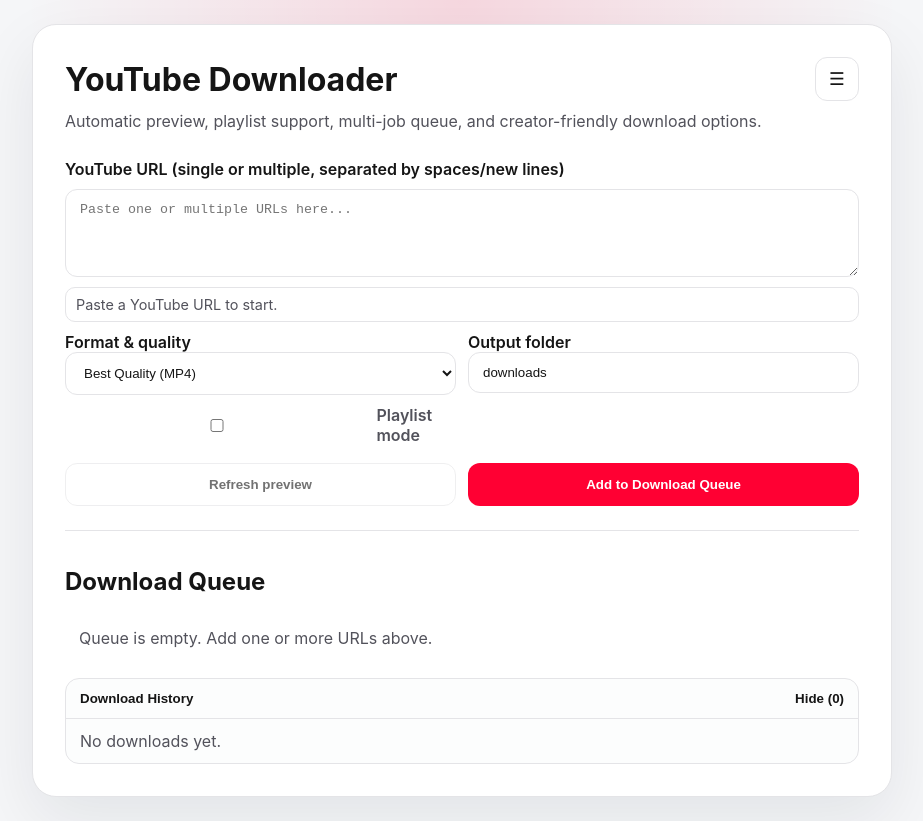
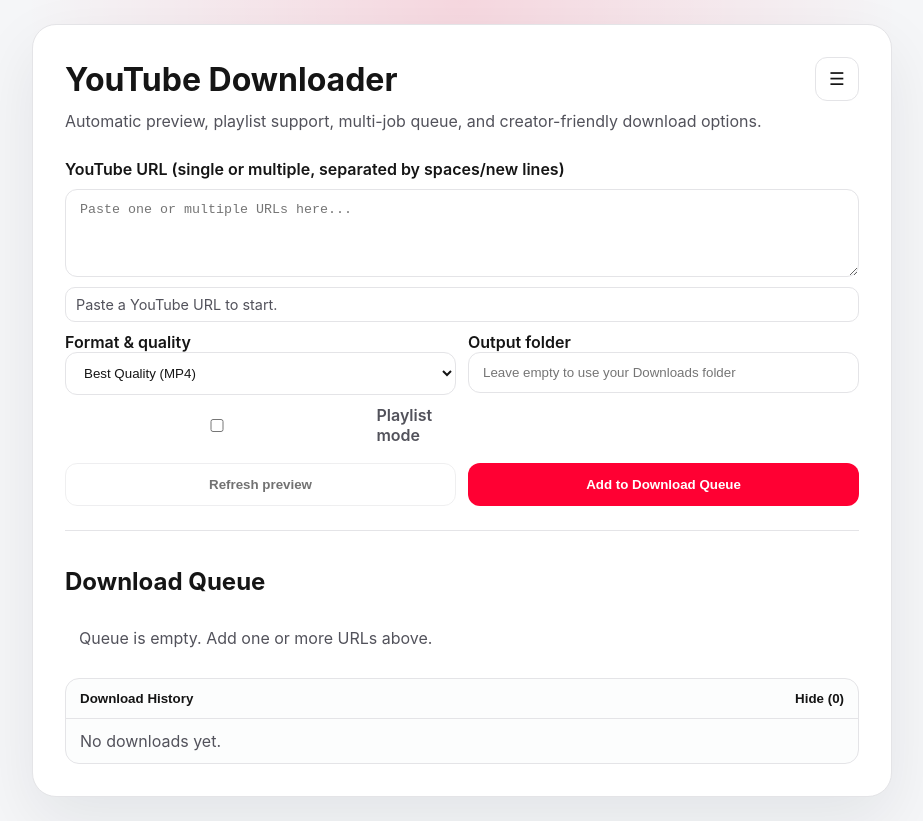
Before and after one commit to ShazaSaad/youtube-downloader, a React (Vite) app in the folder frontend/: page / in a window 1280 px wide. Shown: the whole page, without its empty margins (178-1101 px from the left). Built offline with nearby package versions, Linux system fonts and the light colour scheme.

Commit message:
Default downloads to user Downloads folder

```diff
--- a/frontend/src/App.jsx
+++ b/frontend/src/App.jsx
@@ -70,7 +70,7 @@
   const [theme, setTheme] = useState('light');
   const [inputText, setInputText] = useState('');
   const [formatQuality, setFormatQuality] = useState('best_mp4');
-  const [outputPath, setOutputPath] = useState('downloads');
+  const [outputPath, setOutputPath] = useState('');
   const [playlistMode, setPlaylistMode] = useState(false);
   const [downloadSubtitles, setDownloadSubtitles] = useState(false);
   const [subtitleLangs, setSubtitleLangs] = useState('en');
@@ -98,7 +98,7 @@
     const savedTheme = localStorage.getItem('theme');
     if (savedTheme === 'dark') setTheme('dark');
     setHistory(safeRead(HISTORY_STORAGE_KEY, []));
-    setOutputPath(safeRead(OUTPUT_PATH_KEY, 'downloads'));
+    setOutputPath(safeRead(OUTPUT_PATH_KEY, ''));
     setClipboardMonitor(Boolean(safeRead(CLIPBOARD_MONITOR_KEY, false)));
   }, []);
 
@@ -273,6 +273,7 @@
 
     const created = await Promise.all(
       urls.map(async (url, idx) => {
+        const normalizedOutputPath = outputPath.trim() || '~/Downloads';
         const body = {
           url,
           quality: formatQuality,
@@ -301,7 +302,7 @@
           url,
           status: payload.status,
           quality: formatQuality,
-          outputPath,
+          outputPath: normalizedOutputPath,
           logs: [],
           progress: 0,
           speed: 'Waiting...',
@@ -393,7 +394,13 @@
             </div>
             <div>
               <label htmlFor="output-path">Output folder</label>
-              <input id="output-path" type="text" value={outputPath} onChange={(event) => setOutputPath(event.target.value)} />
+              <input
+                id="output-path"
+                type="text"
+                value={outputPath}
+                onChange={(event) => setOutputPath(event.target.value)}
+                placeholder="Leave empty to use your Downloads folder"
+              />
             </div>
           </div>
 
```
Also changed, not shown: 2 other files (tests, documents, lock files or other folders).
